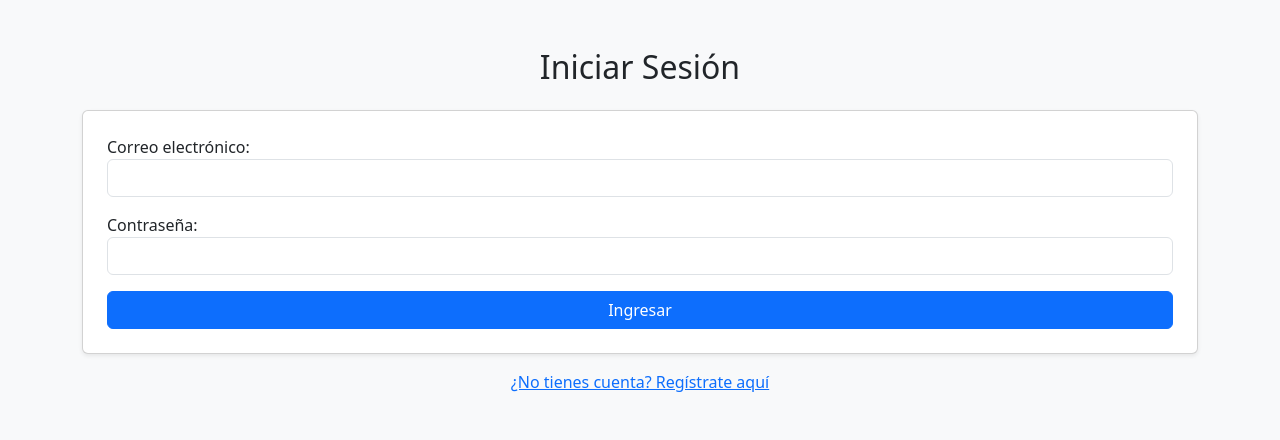
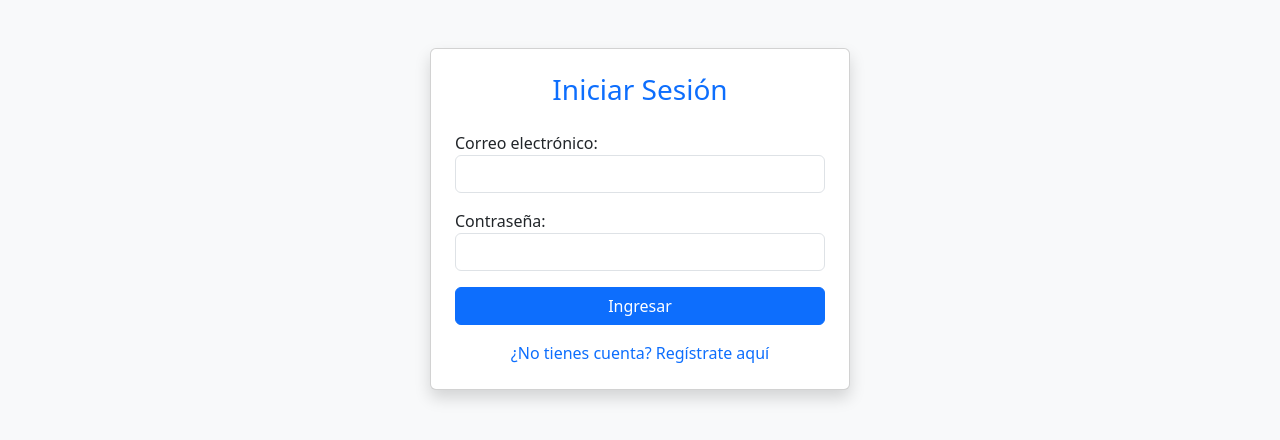
Before and after one commit to GloriaEsther/Sistema-CRM-web-simplificado, a Django app: page /usuario/login/ in a window 1280 px wide. Shown: the top 440 px of the page. Run offline with Django 5.2, Linux system fonts and the light colour scheme; some libraries are stand-ins or nearby versions.

Commit message:
Inicio de sesion, checar validaciones

```diff
--- a/crm/usuario/forms.py
+++ b/crm/usuario/forms.py
@@ -16,13 +16,6 @@ class UsuarioForm(forms.ModelForm):#02-04/11/2025
         }
 
     #Validaciones
-    '''
-    def clean_correo(self):
-            correo = self.cleaned_data.get('correo')
-            if Usuario.activos.filter(correo=correo).exists():#comprueba si ya esta registrado(solo los activos y no los eliminados logicamente, esto se senala en el modelo). Usuario.objects.filter(correo=correo).exists():
-                raise ValidationError("Este correo ya está registrado.")
-            return correo
-    '''
     def clean_contrasena(self):
         contrasena = self.cleaned_data.get('contrasena')
         if len(contrasena) < 10:
--- a/crm/usuario/templates/usuario/login.html
+++ b/crm/usuario/templates/usuario/login.html
@@ -3,28 +3,69 @@
 <html lang="es">
 <head>
     <meta charset="UTF-8">
-    <title>Iniciar Sesión</title>
-    <link rel="stylesheet" href="{% static 'css/bootstrap.min.css' %}">
+    <meta name="viewport" content="width=device-width, initial-scale=1.0">
+    <title>Inicio de Sesión</title>
+    <link href="https://cdn.jsdelivr.net/npm/bootstrap@5.3.3/dist/css/bootstrap.min.css" rel="stylesheet">
 </head>
 <body class="bg-light">
-    <div class="container mt-5">
-        <h2 class="text-center mb-4">Iniciar Sesión</h2>
+
+<div class="container mt-5 d-flex justify-content-center">
+    <div class="card shadow p-4" style="max-width: 420px; width: 100%;">
+        <h3 class="text-center mb-4 text-primary">Iniciar Sesión</h3>
 
         {% if messages %}
             {% for message in messages %}
-                <div class="alert alert-{{ message.tags }}">{{ message }}</div>
+                <div class="alert alert-{{ message.tags }} alert-dismissible fade show" role="alert">
+                    {{ message }}
+                    <button type="button" class="btn-close" data-bs-dismiss="alert"></button>
+                </div>
             {% endfor %}
         {% endif %}
 
-        <form method="POST" class="card p-4 shadow-sm">
+        <form method="POST" action="">
             {% csrf_token %}
-            {{ form.as_p }}
+            <div class="mb-3">
+                {{ form.correo.label_tag }}
+                {{ form.correo }}
+            </div>
+            <div class="mb-3">
+                {{ form.contrasena.label_tag }}
+                {{ form.contrasena }}
+            </div>
+
             <button type="submit" class="btn btn-primary w-100">Ingresar</button>
         </form>
 
         <div class="text-center mt-3">
-            <a href="{% url 'registrar_usuario' %}">¿No tienes cuenta? Regístrate aquí</a>
+            <a href="{% url 'registrar_usuario' %}" class="text-decoration-none">¿No tienes cuenta? Regístrate aquí</a>
         </div>
     </div>
+</div>
+
+<!-- Modal de bienvenida -->
+{% if mostrar_modal %}
+<div class="modal fade show" id="bienvenidaModal" tabindex="-1" style="display: block; background-color: rgba(0,0,0,0.5);" aria-modal="true">
+  <div class="modal-dialog modal-dialog-centered">
+    <div class="modal-content">
+      <div class="modal-header bg-success text-white">
+        <h5 class="modal-title">Inicio de sesión exitoso</h5>
+      </div>
+      <div class="modal-body text-center">
+        <p>¡Bienvenido, <strong>{{ usuario_nombre }}</strong>!</p>
+        <p>Serás redirigido al inicio en unos segundos...</p>
+      </div>
+    </div>
+  </div>
+</div>
+
+<script>
+    // Redirigir automáticamente después de unos segundos
+    setTimeout(() => {
+        window.location.href = "{% url 'inicio' %}";
+    }, 3000);
+</script>
+{% endif %}
+
+<script src="https://cdn.jsdelivr.net/npm/bootstrap@5.3.3/dist/js/bootstrap.bundle.min.js"></script>
 </body>
 </html>
--- a/crm/usuario/templates/usuario/registrar_usuario.html
+++ b/crm/usuario/templates/usuario/registrar_usuario.html
@@ -4,7 +4,7 @@
 <html lang="es">
 <head>
   <meta charset="UTF-8">
-  <title>Registro de Usuario</title>
+  <title>Registrarse</title>
   <link href="https://cdn.jsdelivr.net/npm/bootstrap@5.3.0/dist/css/bootstrap.min.css" rel="stylesheet">
   <script src="https://cdn.jsdelivr.net/npm/bootstrap@5.3.0/dist/js/bootstrap.bundle.min.js"></script>
 </head>
@@ -15,7 +15,7 @@
     <div class="col-12 col-md-10 col-lg-8 col-xl-6">
       <div class="card shadow-sm border-0">
         <div class="card-body p-4">
-          <h2 class="mb-4 text-center fw-bold text-primary">Registrar Usuario</h2>
+          <h2 class="mb-4 text-center fw-bold text-primary">Registrarse</h2>
 
           <form method="POST" id="registroForm" class="needs-validation" novalidate>
             {% csrf_token %}
--- a/crm/usuario/views.py
+++ b/crm/usuario/views.py
@@ -71,25 +71,35 @@ def registrar_usuario(request):
 def iniciar_sesion(request):
     if request.method == 'POST':
         form = LoginForm(request.POST)
+        '''
         if not form.correo or not form.contrasena:
             messages.error(request, "Por favor, llena ambos campos.")
             return render(request, 'usuario/login.html')
+        '''
+        if form.is_valid():
+            correo = form.cleaned_data.get('correo')
+            contrasena = form.cleaned_data.get('contrasena')
 
-        if form.is_valid():
-            correo = form.cleaned_data['correo']
-            contrasena = form.cleaned_data['contrasena']
             try:
                 usuario = Usuario.activos.get(correo=correo)
+
                 if check_password(contrasena, usuario.contrasena):
-                    request.session['usuario_id'] = usuario.idusuario
-                    request.session['usuario_nombre'] = usuario.nombre
-                    request.session['usuario_rol'] = usuario.rol
-                    messages.success(request, f"¡Bienvenido, {usuario.nombre}!")
-                    return redirect('inicio')  #vista principal
+
+                    request.session['idusuario'] = usuario.idusuario#request.session['usuario_id'] = usuario.idusuario
+                    request.session['nombre'] = usuario.nombre#request.session['usuario_nombre'] = usuario.nombre
+                    request.session['rol'] = usuario.rol#request.session['usuario_rol'] = usuario.rol
+
+                    return render(request, 'usuario/login.html', {
+                        'form': LoginForm(),
+                        'mostrar_modal': True,
+                        'usuario_nombre': usuario.nombre
+                    })
+                    #messages.success(request, f"¡Bienvenido, {usuario.nombre}!")
+                    #return redirect('inicio')  #vista principal
                 else:
                     messages.error(request, "Contraseña incorrecta.")
             except Usuario.DoesNotExist:
-                messages.error(request, "No existe una cuenta con ese correo.")
+                messages.error(request, "No existe una cuenta con ese correo, favor de registrarse.")
     else:
         form=LoginForm()
     return render(request, 'usuario/login.html', {'form': form})
```
